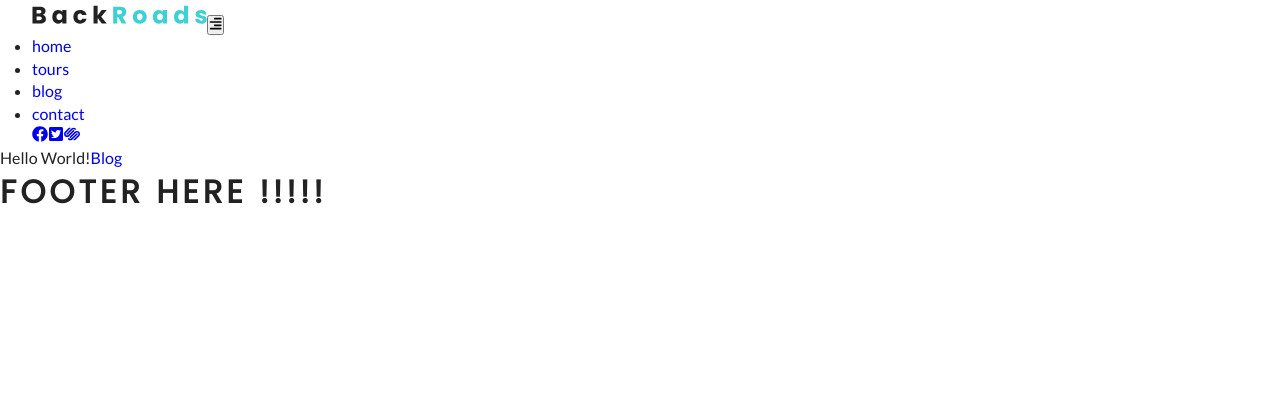
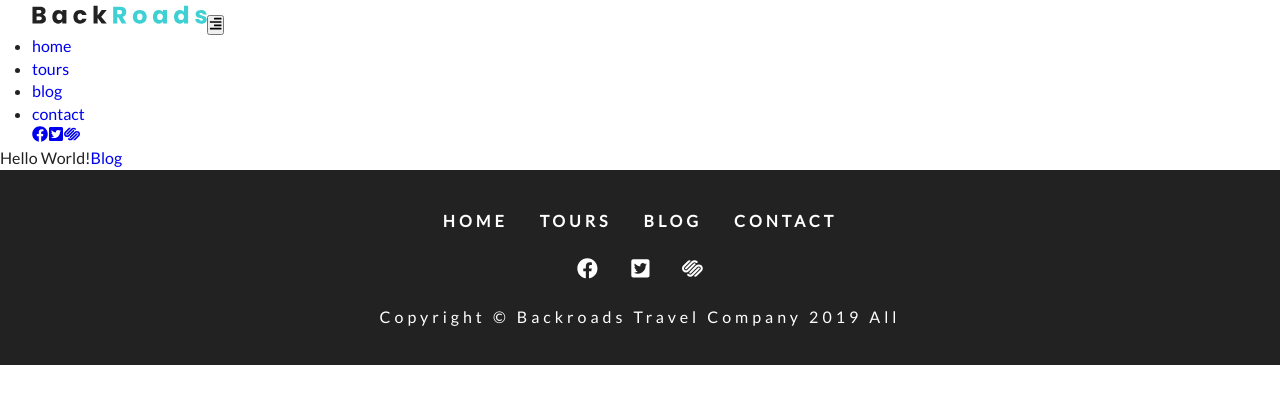
Before and after one commit to jaronschulz/udemy_Gatsby, a Gatsby site in the folder 2.BackRoads/: page / in a window 1280 px wide. Built offline with nearby package versions, Linux system fonts and the light colour scheme; Gatsby itself is replaced by a stand-in of ours.

Commit message:
created footer similar to navbar with maping through the array

```diff
--- a/2.BackRoads/src/components/footer.js
+++ b/2.BackRoads/src/components/footer.js
@@ -1,11 +1,39 @@
-import React from "react"
+import React from 'react'
+import { Link } from 'gatsby'
+import { FaRProject } from 'react-icons/fa'
+
+import styles from '../css/footer.module.css'
+import links from '../constants/links'
+import socialIcons from '../constants/social-icons'
 
 const Footer = () => {
-  return (
-    <div>
-      <h1>FOOTER HERE !!!!!</h1>
-    </div>
-  )
+    return (
+        <footer className={styles.footer}>
+            <div className={styles.links}>
+                {links.map((link, i) => (
+                    <Link key={i} to={link.path}>
+                        {link.text}
+                    </Link>
+                ))}
+            </div>
+            <div className={styles.icons}>
+                {socialIcons.map((item, i) => (
+                    <a
+                        key={i}
+                        href={item.url}
+                        target="_blank"
+                        rel="noopener noreferrer"
+                    >
+                        {item.icon}
+                    </a>
+                ))}
+            </div>
+            <div className={styles.copyright}>
+                copyright &copy; backroads travel company{' '}
+                {new Date().getFullYear()} all
+            </div>
+        </footer>
+    )
 }
 
 export default Footer
```
